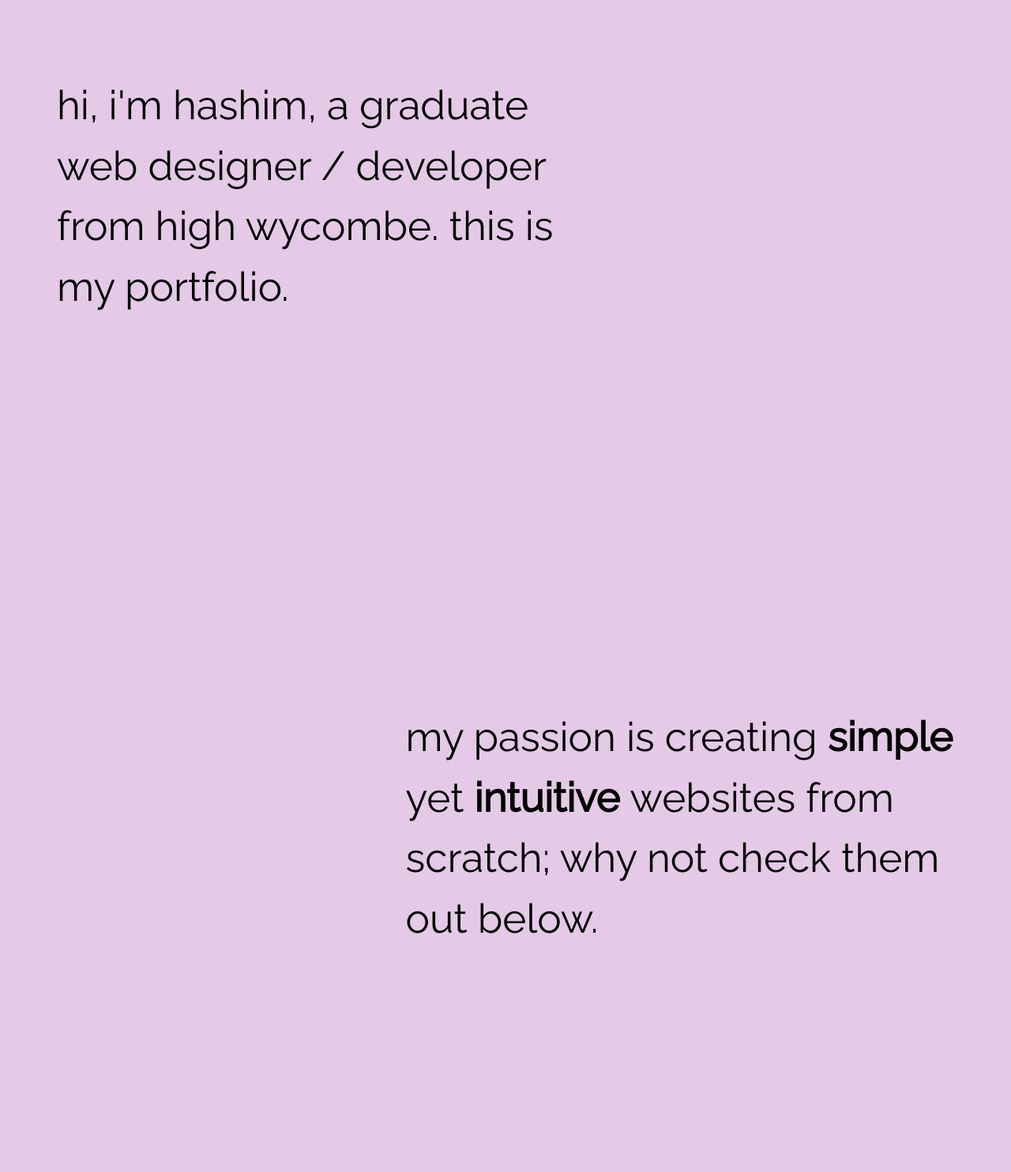
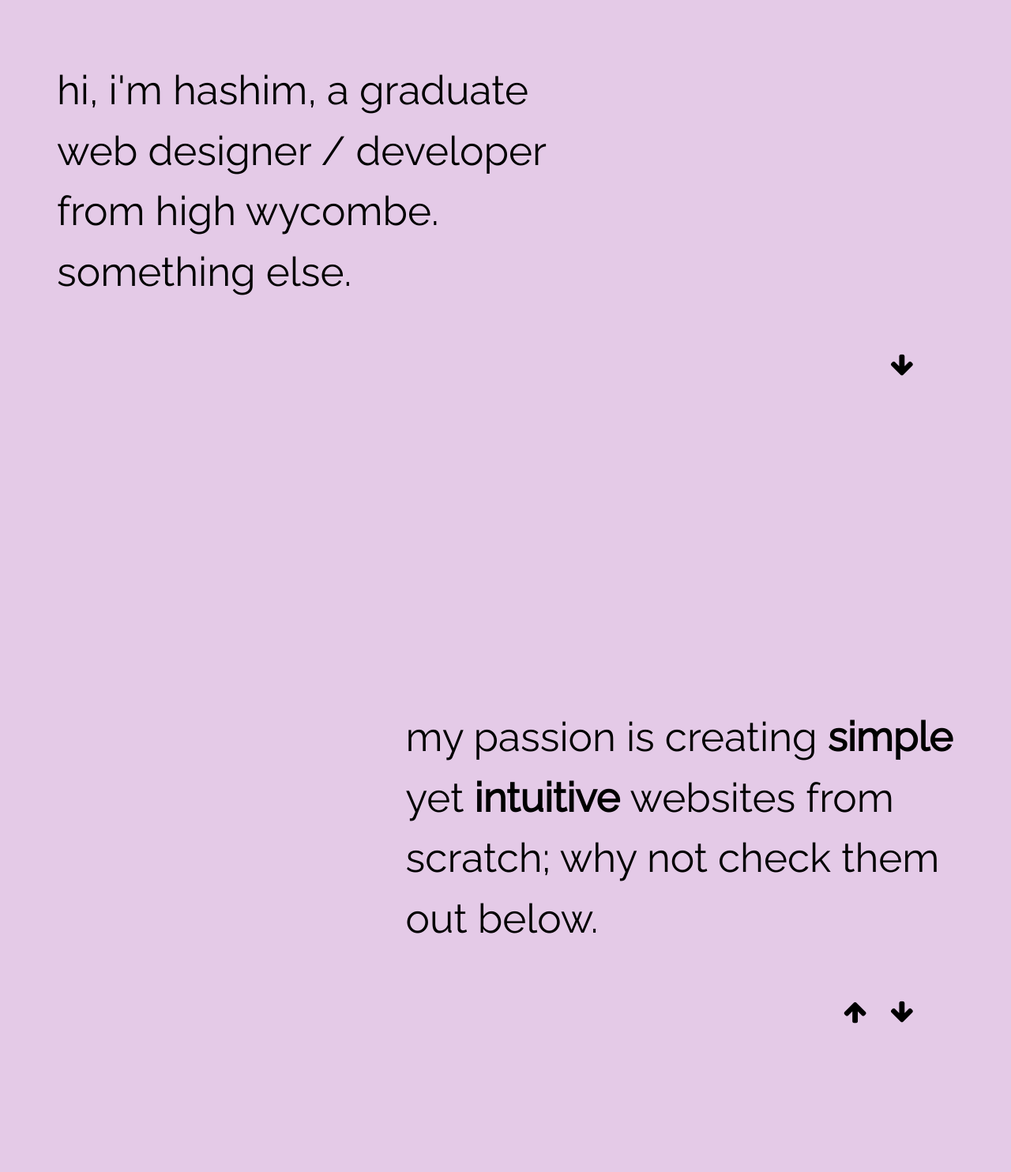
Before and after one commit to hashimh/portfolio, a plain HTML site: page webpages/index.html in a window 1280 px wide. Shown: the part 116-1600 px from the top of the page at 79% size. Drawn offline with Linux system fonts and the light colour scheme.

Commit message:
updated and added new arrows, now snap to correct parts of page.

```diff
--- a/webpages/css/index.css
+++ b/webpages/css/index.css
@@ -118,15 +118,18 @@ a.middle-animation:hover:before {
 }
 .home-1 {
   height: 100vh;
+}
+
+.home-1-grid {
   display: grid;
   grid-template-columns: 1.5fr 1fr;
   grid-template-areas: "hello-1 image-1";
 }
-.home-1 div {
-  padding-top: 20%;
+.home-1-grid div {
+  padding-top: 17.5%;
   padding-left: 5vw;
 }
-.home-1 p {
+.home-1-grid p {
   font-size: 4vw;
   line-height: 1.5;
   opacity: 0;
@@ -150,15 +153,17 @@ a.middle-animation:hover:before {
 }
 .home-2 {
   height: 100vh;
+}
+.home-2-grid {
   display: grid;
   grid-template-columns: 1fr 1.5fr;
   grid-template-areas: "image-2 hello-2";
 }
-.home-2 div {
+.home-2-grid div {
   padding-top: 20%;
   padding-right: 5vw;
 }
-.home-2 p {
+.home-2-grid p {
   font-size: 4vw;
   line-height: 1.5;
 }
@@ -213,7 +218,6 @@ a.middle-animation:hover:before {
 
 .work-div {
   padding: 5vh;
-
   font-size: 3vh;
   height: 100vh;
 }
@@ -259,6 +263,8 @@ a.middle-animation:hover:before {
 
 /* code to swap position for tab app work */
 #tab-app-div {
+  padding-top: 30vh;
+  margin-top: -30vh;
   grid-template-areas: "desc link";
   grid-template-columns: 2fr 1fr;
 }
@@ -294,18 +300,43 @@ a.middle-animation:hover:before {
 /* ------------------------------------------------------------------------------ */
 /* ------------------------------------------------------------------------------ */
 /* arrow css code */
-/* .arrow {
+.arrow {
   text-align: center;
-  margin: 8% 0;
   width: auto;
+  float: right;
+  font-size: 2vh;
 }
 .arrow-a {
   color: black;
   text-decoration: none;
   padding: 1vw;
+  border-radius: 100%;
+  transition: background-color 0.5s;
 }
 
 .arrow-a:hover {
-  border: 2px solid black;
-  border-radius: 5vw;
-} */
+  cursor: pointer;
+  background-color: plum;
+  border-radius: 100%;
+}
+
+#home-1-arrow {
+  opacity: 0;
+  animation-name: slide;
+  animation-delay: 3s;
+  animation-duration: 2s;
+  animation-timing-function: ease;
+  animation-iteration-count: 1;
+  animation-fill-mode: forwards;
+  transform: translate(0, -20px);
+}
+#home-2-arrow {
+  opacity: 0;
+  animation-name: slide;
+  animation-delay: 1s;
+  animation-duration: 2s;
+  animation-timing-function: ease;
+  animation-iteration-count: 1;
+  animation-fill-mode: forwards;
+  transform: translate(0, -20px);
+}
--- a/webpages/index.html
+++ b/webpages/index.html
@@ -23,7 +23,7 @@
     <header>
       <ul id="navbar" class="navbar">
         <li class="navheader">
-          <a class="middle-animation" href="#home">hashim hussain</a>
+          <a class="middle-animation" href="#">hashim hussain</a>
         </li>
         <li><a class="middle-animation" href="#">about me</a></li>
         <li><a class="middle-animation" href="#work-div">my work</a></li>
@@ -33,18 +33,29 @@
     <main>
       <div class="home">
         <div class="home-div home-1">
+          <div class="home-1-grid">
             <div class="home-1-hello ">
               <p>
                 hi, i'm hashim, a graduate web designer / developer from high
-              wycombe. this is my portfolio.
+                wycombe. something else.
               </p>
             </div>
             <div class="home-1-image">
               <p></p>
             </div>
           </div>
+          <!-- ADD DOWN ARROW HERE -->
+          <div class="arrow" style="padding-right: 8vw;">
+            <a
+              class="fa fa-arrow-down fa-2x arrow-a"
+              id="home-1-arrow"
+              onclick="scrollDown('home-2-div')"
+            ></a>
+          </div>
+        </div>
 
-        <div class="home-div home-2">
+        <div class="home-div home-2" id="home-2-div">
+          <div class="home-2-grid">
             <div class="home-2-image">
               <p></p>
             </div>
@@ -56,6 +67,20 @@
                 <span class="hover-text"><b> intuitive </b></span>websites from
                 scratch; why not check them out below.
               </p>
+            </div>
+          </div>
+          <!-- ADD DOWN ARROW HERE -->
+          <div class="arrow" style="padding-right: 8vw;">
+            <a
+              class="fa fa-arrow-up fa-2x arrow-a"
+              id="home-2-arrow"
+              href="#"
+            ></a>
+            <a
+              class="fa fa-arrow-down fa-2x arrow-a"
+              id="home-2-arrow"
+              onclick="scrollDown('work-div')"
+            ></a>
           </div>
         </div>
 
@@ -106,13 +131,20 @@
                 </div>
               </div>
               <!-- ADD DOWN ARROW HERE -->
-              <!-- <div class="arrow bounce">
-                <a class="fa fa-arrow-down fa-2x arrow-a"></a>
-              </div> -->
+              <div class="arrow bounce">
+                <a
+                  class="fa fa-arrow-up fa-2x arrow-a"
+                  onclick="scrollDown('home-2-div')"
+                ></a>
+                <a
+                  class="fa fa-arrow-down fa-2x arrow-a"
+                  href="#tab-app-div"
+                ></a>
+              </div>
             </div>
 
             <div class="work-div">
-              <div class="work-div-grid" id="tab-app-div">
+              <div class="work-div-grid anchor" id="tab-app-div">
                 <div class="work-link">
                   <a href="https://tablature-app.herokuapp.com" target="_blank">
                     <img
@@ -155,6 +187,17 @@
                   </p>
                 </div>
               </div>
+              <!-- ADD DOWN ARROW HERE -->
+              <div class="arrow bounce">
+                <a
+                  class="fa fa-arrow-up fa-2x arrow-a"
+                  onclick="scrollDown('work-div')"
+                ></a>
+                <a
+                  class="fa fa-arrow-down fa-2x arrow-a"
+                  onclick="scrollDown('react-div')"
+                ></a>
+              </div>
             </div>
 
             <div class="work-div" id="react-div">
--- a/webpages/js/index.js
+++ b/webpages/js/index.js
@@ -47,3 +47,9 @@ let animateHTML = function() {
 };
 
 animateHTML().init();
+
+// Function to handle scroll down events
+function scrollDown(id) {
+  let div = document.getElementById(id);
+  div.scrollIntoView({ behavior: "smooth", block: "start" });
+}
```
Lines whose indentation alone changed are shown as unchanged.
